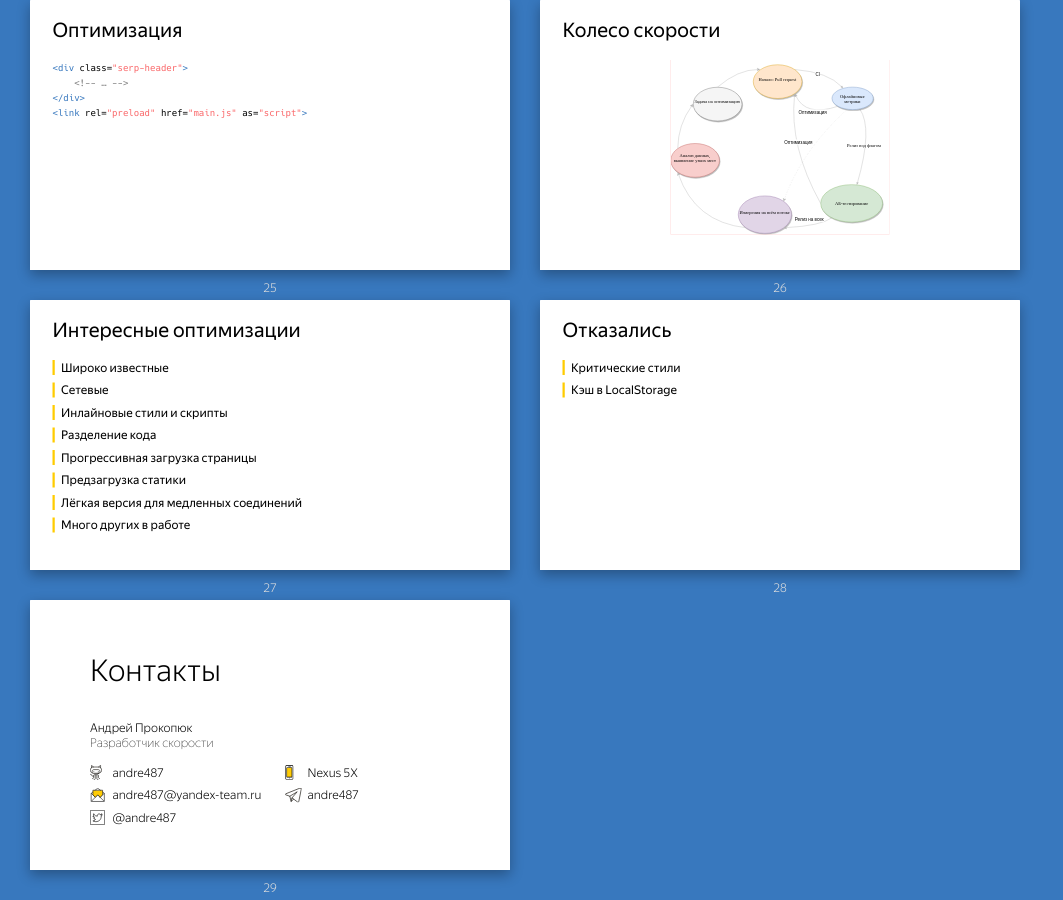
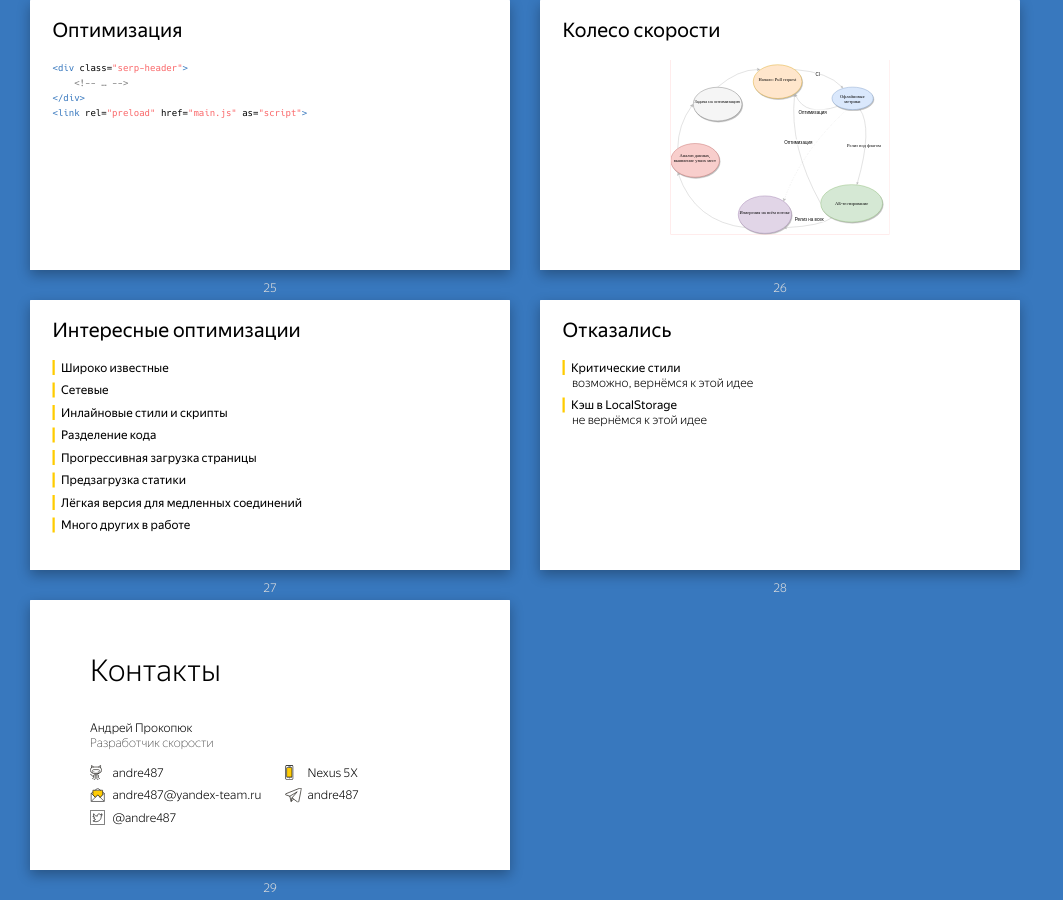
Before and after one commit to andre487/saturday-2017-11-velocity, a Jekyll site: the page built from index.md, in a window 1280 px wide and 900 px high, scrolled down 3704 px. Shown: the whole window, without its empty margins (0-1063 px from the left). Built offline with Jekyll 4.4.1, drawn with Linux system fonts in a browser that asks for light colours; our own code applies the rules of GitHub Pages for plain Markdown files.

Commit message:
Add optimizations tips

```diff
--- a/index.md
+++ b/index.md
@@ -305,9 +305,9 @@ FROM
 
 ## Отказались
 
-**Критические стили**
+**Критические стили** &nbsp;&nbsp;&nbsp;&nbsp;возможно, вернёмся к этой идее
 
-**Кэш в LocalStorage**
+**Кэш в LocalStorage** &nbsp;&nbsp;&nbsp;&nbsp;не вернёмся к этой идее
 
 ## Контакты
 {:.contacts}
```
